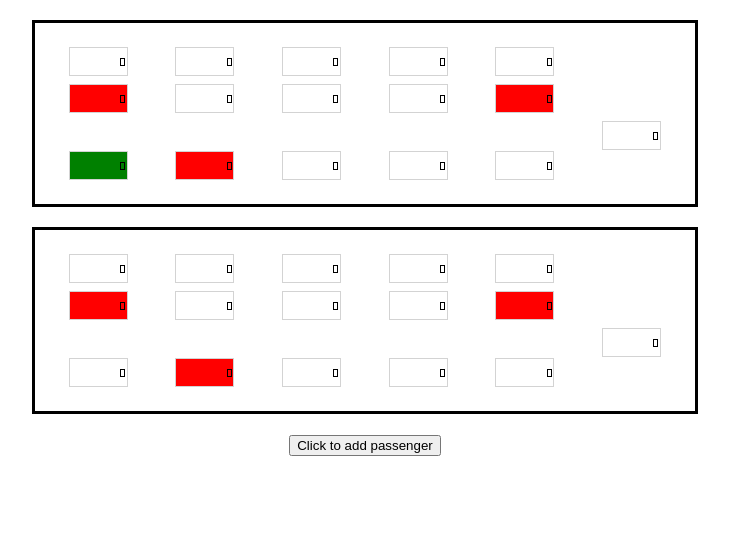
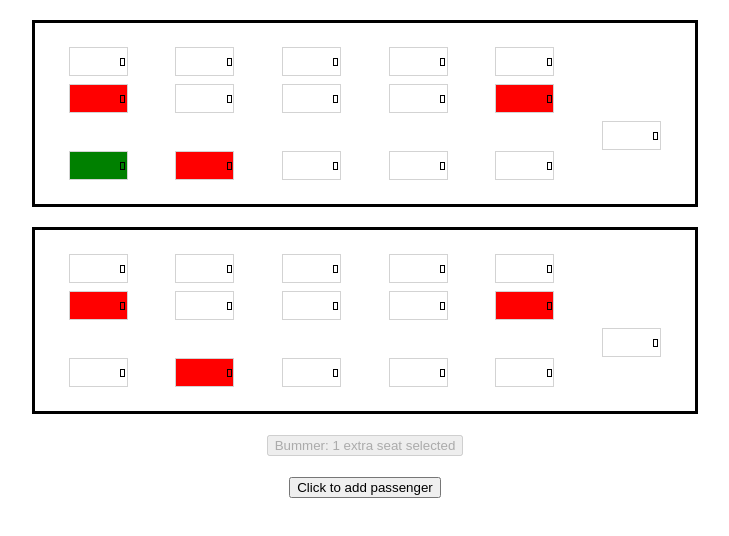
Before and after one commit to nohosh/busbooking, a React (Create React App) app: page / in a window 1280 px wide. Both pictures are taken after a click on the element 373 px from the left and 165 px from the top of the page. Shown: the top 536 px of the page, without its empty margins (275-1004 px from the left). Built offline with nearby package versions, Linux system fonts and the light colour scheme.

Commit message:
Add Context, add Checkout

```diff
--- a/src/App.css
+++ b/src/App.css
@@ -3,7 +3,9 @@
 }
 
 /* SEAT CONTAINER */
-.seat-selection-container {
+.seat-selection-container,
+.passenger-container {
+	text-align: center;
 	margin-top: 20px;
 }
 .layout {
@@ -61,7 +63,3 @@
 /* SEAT CONTAINER END */
 
 /* PASSENGER CONTAINER */
-.passenger-container {
-	margin-top: 20px;
-	text-align: center;
-}
--- a/src/App.js
+++ b/src/App.js
@@ -1,13 +1,23 @@
+import { useMemo, useState } from 'react';
 import './App.css';
 import Passenger from './views/Passenger';
 import SeatLayout from './views/SeatLayout';
+import { SeatContext } from './context/seatContext';
 
 function App() {
+	const [selectedSeat, setSelectedSeat] = useState(new Set());
+	const [passengers, setPassengers] = useState([]);
+
+	const seatValue = useMemo(
+		() => ({ selectedSeat, setSelectedSeat, passengers, setPassengers }),
+		[selectedSeat, setSelectedSeat, passengers, setPassengers]
+	);
+
 	return (
-		<>
+		<SeatContext.Provider value={seatValue}>
 			<SeatLayout />
 			<Passenger />
-		</>
+		</SeatContext.Provider>
 	);
 }
 
--- /dev/null
+++ b/src/context/seatContext.js
@@ -0,0 +1,3 @@
+import { createContext } from 'react';
+
+export const SeatContext = createContext(null);
--- a/src/views/Passenger.js
+++ b/src/views/Passenger.js
@@ -1,7 +1,8 @@
-import React, { useState } from 'react';
+import React, { useContext } from 'react';
+import { SeatContext } from '../context/seatContext';
 
 function Passenger() {
-	const [passengers, setPassengers] = useState([]);
+	const { passengers, setPassengers } = useContext(SeatContext);
 
 	const removePassenger = (e, i) => {
 		e.preventDefault();
--- a/src/views/SeatLayout.js
+++ b/src/views/SeatLayout.js
@@ -1,18 +1,41 @@
-import React, { useCallback, useState } from 'react';
+import React, { useCallback, useContext, useState } from 'react';
 import Seat from '../components/Seat';
 import BUS_LAYOUT from '../data.json';
+import { SeatContext } from '../context/seatContext';
 function SeatLayout() {
 	const [layouts, setLayouts] = useState(BUS_LAYOUT);
+	const { passengers, selectedSeat, setSelectedSeat } = useContext(SeatContext);
 
 	const onChange = useCallback((layout, row, col, v) => {
 		const prev = layouts;
 		let curr = prev[layout].layout[row][col];
 		let isSelected = curr.isSelected || false;
-		isSelected ? (curr.isSelected = false) : (curr.isSelected = true);
+		if (isSelected) {
+			curr.isSelected = false;
+			setSelectedSeat((prev) => {
+				prev.delete(curr.id);
+				return new Set(prev);
+			});
+		} else {
+			curr.isSelected = true;
+			setSelectedSeat((prev) => new Set(prev.add(curr.id)));
+		}
 		setLayouts([...prev]);
 		// eslint-disable-next-line react-hooks/exhaustive-deps
 	}, []);
-	// return <pre>{JSON.stringify(layouts, null, 2)}</pre>;
+
+	const checkOut = () => {
+		if (passengers.length !== selectedSeat.size) return;
+		console.log('Passengers', passengers, 'Seats', selectedSeat);
+		const tickets = [];
+		let seats = Array.from(selectedSeat);
+		for (let passenger of passengers) {
+			passenger.seat = seats.pop();
+			tickets.push(passenger);
+		}
+		console.log('===>', tickets);
+		alert(JSON.stringify(tickets));
+	};
 	return (
 		<div className="seat-selection-container">
 			{layouts.map((layout, L) => (
@@ -39,6 +62,19 @@ function SeatLayout() {
 					))}
 				</div>
 			))}
+			{selectedSeat.size > 0 && (
+				<button
+					onClick={checkOut}
+					type="button"
+					disabled={selectedSeat.size > passengers.length}
+				>
+					{selectedSeat.size > passengers.length
+						? `Bummer: ${
+								selectedSeat.size - passengers.length
+						  } extra seat selected`
+						: 'Pay'}
+				</button>
+			)}
 		</div>
 	);
 }
```
